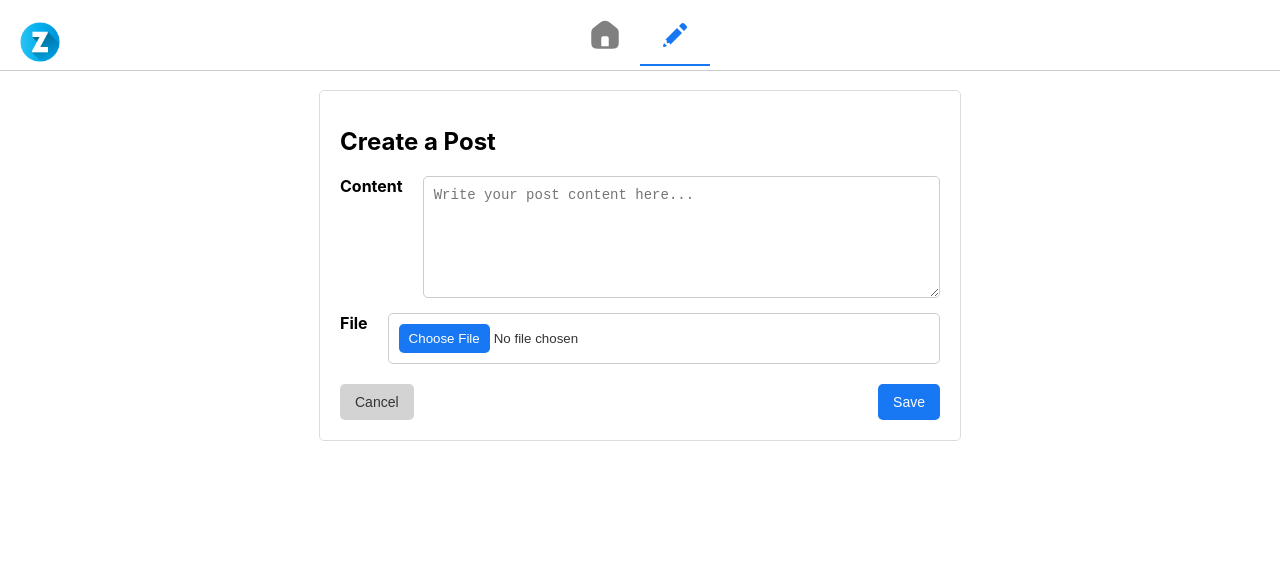
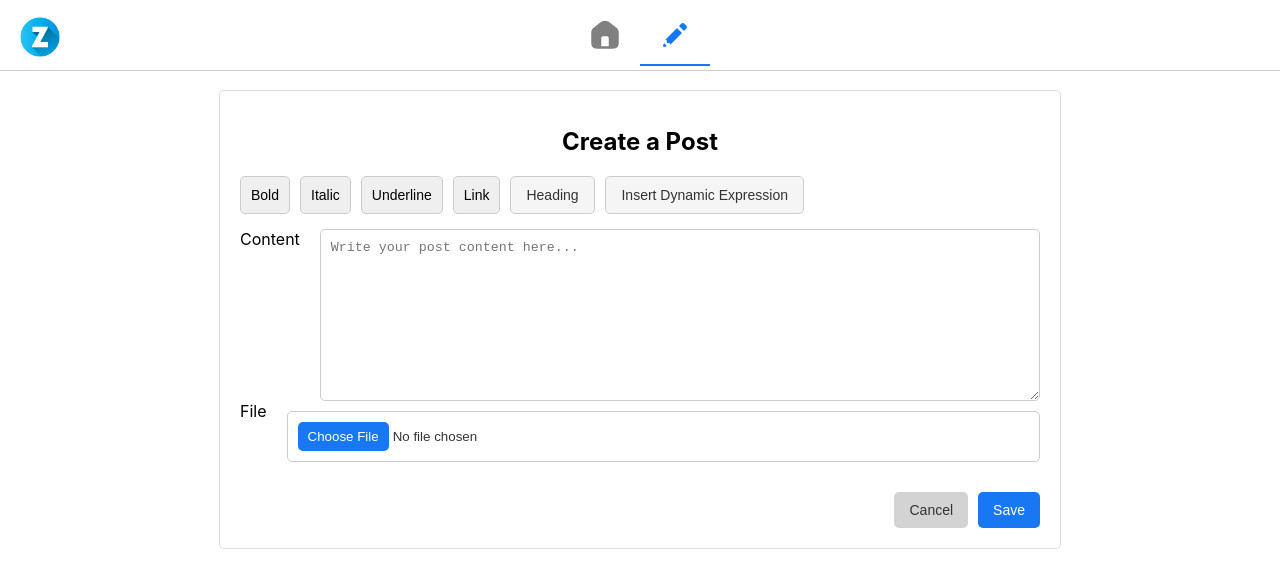
Before and after one commit to EdouardYu/ZeroDay-UI, a React (Vite) app: page /post/edit in a window 1280 px wide. Shown: the top 588 px of the page. Built offline with nearby package versions, Linux system fonts and the light colour scheme; no server answers; sample sign-in values are in the browser's storage.

Commit message:
edit post

```diff
--- a/src/pages/edit-post/EditPost.css
+++ b/src/pages/edit-post/EditPost.css
@@ -1,5 +1,5 @@
 .edit-post-page {
-  max-width: 600px;
+  max-width: 800px;
   margin: 20px auto;
   padding: 20px;
   border: 1px solid #ddd;
@@ -9,59 +9,92 @@
 
 h1 {
   font-size: 24px;
+  text-align: center;
   margin-bottom: 20px;
 }
 
-.form-group {
+.toolbar {
+  display: flex;
+  gap: 10px;
   margin-bottom: 15px;
+  flex-wrap: wrap;
 }
 
-label {
-  font-weight: bold;
-  display: block;
-  margin-bottom: 5px;
+.toolbar button,
+.toolbar select {
+  padding: 10px;
+  font-size: 14px;
+  border: 1px solid #ccc;
+  border-radius: 5px;
+  cursor: pointer;
+}
+
+.toolbar select {
+  appearance: none;
+  -webkit-appearance: none;
+  border: 1px solid #ccc;
+  background-color: #f5f5f5;
+  color: #333;
+  padding: 10px 15px;
+  border-radius: 5px;
+  font-size: 14px;
+  cursor: pointer;
+}
+
+.toolbar select:hover {
+  background-color: #ddd;
+}
+
+.toolbar select:focus {
+  outline: none;
 }
 
 textarea {
   width: 100%;
-  min-height: 100px;
+  min-height: 150px;
   resize: vertical;
   padding: 10px;
   border: 1px solid #ccc;
   border-radius: 5px;
-  font-size: 14px;
 }
 
-.file-upload-container {
-  display: flex;
-  align-items: center;
-  gap: 10px;
+.file-upload-container input[type="file"] {
+  display: block;
+  margin: 10px 0;
 }
 
-img {
+.file-preview-container {
+  text-align: center;
+  margin-top: 15px;
+}
+
+.media-preview {
   max-width: 100%;
-  height: auto;
-  margin-top: 10px;
-  border-radius: 5px;
+  max-height: 300px;
+  object-fit: contain;
+  display: inline-block;
+}
+
+.error {
+  color: red;
+  margin-top: 5px;
+  font-size: 12px;
 }
 
 .edit-post-buttons {
   display: flex;
-  justify-content: space-between;
+  justify-content: flex-end;
+  gap: 10px;
   margin-top: 20px;
-}
-
-button {
-  padding: 10px 15px;
-  font-size: 14px;
-  border: none;
-  border-radius: 5px;
-  cursor: pointer;
 }
 
 .cancel-button {
   background-color: #f5f5f5;
   color: #333;
+  padding: 10px 15px;
+  border: none;
+  border-radius: 5px;
+  cursor: pointer;
 }
 
 .cancel-button:hover {
@@ -71,14 +104,12 @@ button {
 .save-button {
   background-color: #007bff;
   color: white;
+  padding: 10px 15px;
+  border: none;
+  border-radius: 5px;
+  cursor: pointer;
 }
 
 .save-button:hover {
   background-color: #0056b3;
 }
-
-.error {
-  color: red;
-  font-size: 12px;
-  margin-top: 5px;
-}
--- a/src/pages/edit-post/EditPost.tsx
+++ b/src/pages/edit-post/EditPost.tsx
@@ -5,35 +5,37 @@ import {
   ChangeEvent,
   useRef,
 } from "react";
-import { useParams, useNavigate } from "react-router-dom";
+import { useParams, useNavigate, useLocation } from "react-router-dom";
 import PostService, { PostCreationData } from "@/services/PostService";
 import FileService from "@/services/FileService";
 import "@/pages/edit-post/EditPost.css";
 import Loader from "@/components/loader/Loader";
+import axios from "axios";
 
 interface EditablePostProps {
   content: string;
   file_id: number | null;
-  user_id: number;
+  user_id: number | null;
   parent_id?: number;
 }
 
 const initialEditablePost: EditablePostProps = {
   content: "",
   file_id: null,
-  user_id: 0, // This will be set dynamically
+  user_id: null,
   parent_id: undefined,
 };
 
 const EditPost: FunctionComponent = () => {
-  const { id } = useParams<{ id: string }>(); // Parent post ID from URL
+  const { id } = useParams<{ id: string }>();
   const navigate = useNavigate();
+  const location = useLocation();
   const [editablePost, setEditablePost] =
     useState<EditablePostProps>(initialEditablePost);
-  const [postImage, setPostImage] = useState<string>();
+  const [filePreview, setFilePreview] = useState<string | null>(null);
+  const [fileType, setFileType] = useState<string | null>(null);
   const [uploading, setUploading] = useState(false);
   const [isLoading, setIsLoading] = useState(true);
-  const [errors, setErrors] = useState<{ [key: string]: string }>({});
   const [globalError, setGlobalError] = useState<string | null>(null);
   const fileInputRef = useRef<HTMLInputElement | null>(null);
 
@@ -43,15 +45,20 @@ const EditPost: FunctionComponent = () => {
     : null;
 
   useEffect(() => {
+    const urlParams = new URLSearchParams(location.search);
+    const parentId = urlParams.get("parentId");
+
     const fetchParentPost = async () => {
       try {
         setIsLoading(true);
 
-        if (id) {
-          const parentPost = await PostService.getPostById(id);
+        if (parentId) {
           setEditablePost((prevState) => ({
             ...prevState,
-            parent_id: parentPost.id,
+            parent_id: Number(parentId),
+            content: prevState.content.includes("#{reply_to}#")
+              ? prevState.content
+              : `#{reply_to}# ${prevState.content}`,
           }));
         }
 
@@ -62,14 +69,14 @@ const EditPost: FunctionComponent = () => {
           }));
         }
       } catch {
-        setGlobalError("Failed to fetch parent post. Please try again.");
+        setGlobalError("Failed to fetch parent post. Please try again");
       } finally {
         setIsLoading(false);
       }
     };
 
     fetchParentPost();
-  }, [id, currentUserId]);
+  }, [location.search, currentUserId]);
 
   const handleInputChange = (e: ChangeEvent<HTMLTextAreaElement>) => {
     const { value } = e.target;
@@ -80,54 +87,101 @@ const EditPost: FunctionComponent = () => {
     if (!e.target.files || e.target.files.length === 0) return;
 
     const file = e.target.files[0];
+    const mimeType = file.type;
+
+    setGlobalError(null);
+    setFilePreview(null);
+    setFileType(null);
     setUploading(true);
+
     try {
       const uploadedFile = await FileService.uploadFile(file);
       setEditablePost({ ...editablePost, file_id: uploadedFile.id });
 
-      // Preview the uploaded file
-      const imageUrl = URL.createObjectURL(file);
-      setPostImage(imageUrl);
-    } catch {
-      setGlobalError("Failed to upload file. Please try again.");
+      const fileUrl = URL.createObjectURL(file);
+      setFilePreview(fileUrl);
+
+      if (mimeType.startsWith("image/")) {
+        setFileType("image");
+      } else if (mimeType.startsWith("video/")) {
+        setFileType("video");
+      } else {
+        setFileType(null);
+        setGlobalError(
+          "Unsupported file type. Please upload an image or video"
+        );
+      }
+    } catch (error) {
+      if (
+        axios.isAxiosError(error) &&
+        error.response &&
+        error.response.status !== 500
+      )
+        setGlobalError(error.response.data.message);
+      else setGlobalError("Failed to upload file, please try again later");
     } finally {
       setUploading(false);
     }
   };
 
-  const validatePost = () => {
-    const newErrors: { [key: string]: string } = {};
-
-    if (!editablePost.content || editablePost.content.trim().length === 0) {
-      newErrors.content = "Content is required";
-    }
-
-    setErrors(newErrors);
-    return Object.keys(newErrors).length === 0;
-  };
-
   const handleSaveClick = async () => {
     setGlobalError(null);
-
-    if (!validatePost()) return;
 
     try {
       const postData: PostCreationData = {
         content: editablePost.content,
-        fileId: editablePost.file_id || undefined,
-        userId: editablePost.user_id,
-        parentId: editablePost.parent_id,
+        file_id: editablePost.file_id || undefined,
+        user_id: editablePost.user_id!,
+        parent_id: editablePost.parent_id,
       };
 
       await PostService.createPost(postData);
-      navigate("/"); // Redirect to the homepage after creating/updating the post
-    } catch {
-      setGlobalError("Failed to save post. Please try again.");
+      navigate("/");
+    } catch (error) {
+      if (
+        axios.isAxiosError(error) &&
+        error.response &&
+        error.response.status !== 500
+      )
+        setGlobalError(error.response.data.message);
+      else setGlobalError("Failed to create post, please try again later");
     }
   };
 
   const handleCancelClick = () => {
     navigate("/");
+  };
+
+  const applyFormatting = (tag: string) => {
+    setEditablePost((prevState) => ({
+      ...prevState,
+      content: prevState.content + `<${tag}></${tag}>`,
+    }));
+  };
+
+  const insertExpression = (expression: string) => {
+    setEditablePost((prevState) => ({
+      ...prevState,
+      content: prevState.content + expression,
+    }));
+  };
+
+  const renderFilePreview = () => {
+    if (!filePreview || !fileType) return null;
+
+    if (fileType === "image") {
+      return (
+        <img src={filePreview} alt="File Preview" className="media-preview" />
+      );
+    } else if (fileType === "video") {
+      return (
+        <video controls className="media-preview">
+          <source src={filePreview} />
+        </video>
+      );
+    }
+
+    return null;
   };
 
   if (isLoading) {
@@ -137,6 +191,40 @@ const EditPost: FunctionComponent = () => {
   return (
     <div className="edit-post-page">
       <h1>{id ? "Reply to Post" : "Create a Post"}</h1>
+      <div className="toolbar">
+        <button onClick={() => applyFormatting("b")}>Bold</button>
+        <button onClick={() => applyFormatting("i")}>Italic</button>
+        <button onClick={() => applyFormatting("u")}>Underline</button>
+        <button
+          onClick={() => insertExpression('<a href="https://example.com"></a>')}
+        >
+          Link
+        </button>
+        <select
+          onChange={(e) => applyFormatting(e.target.value)}
+          defaultValue=""
+        >
+          <option value="" disabled>
+            Heading
+          </option>
+          <option value="h1">H1</option>
+          <option value="h2">H2</option>
+          <option value="h3">H3</option>
+          <option value="h4">H4</option>
+          <option value="h5">H5</option>
+          <option value="h6">H6</option>
+        </select>
+        <select
+          onChange={(e) => insertExpression(e.target.value)}
+          defaultValue=""
+        >
+          <option value="" disabled>
+            Insert Dynamic Expression
+          </option>
+          <option value="#{username}#">Username</option>
+          <option value="#{current_date}#">Current Date</option>
+        </select>
+      </div>
       <div className="form-group">
         <label>Content</label>
         <textarea
@@ -144,21 +232,22 @@ const EditPost: FunctionComponent = () => {
           onChange={handleInputChange}
           placeholder="Write your post content here..."
         />
-        {errors.content && <span className="error">{errors.content}</span>}
       </div>
       <div className="form-group">
         <label>File</label>
         <div className="file-upload-container">
           <input
             type="file"
-            accept="image/*"
+            accept="image/*,video/*"
             onChange={handleFileChange}
             ref={fileInputRef}
             disabled={uploading}
           />
         </div>
-        {postImage && <img src={postImage} alt="Post Media" />}
       </div>
+      {renderFilePreview() && (
+        <div className="file-preview-container">{renderFilePreview()}</div>
+      )}
       {globalError && <div className="error">{globalError}</div>}
       <div className="edit-post-buttons">
         <button className="cancel-button" onClick={handleCancelClick}>
--- a/src/pages/profile/Profile.tsx
+++ b/src/pages/profile/Profile.tsx
@@ -270,6 +270,8 @@ const Profile: FunctionComponent = () => {
   };
 
   const handleSaveClick = async () => {
+    setErrors({});
+    setUploadError(null);
     setGlobalError(null);
     if (!validateProfile()) return;
 
@@ -302,6 +304,7 @@ const Profile: FunctionComponent = () => {
   const handleCancelClick = () => {
     setGlobalError(null);
     setErrors({});
+    setUploadError(null);
     setEditableProfile({ ...profile, picture_id: null });
     setIsEditing(false);
   };
--- a/src/services/PostService.ts
+++ b/src/services/PostService.ts
@@ -2,9 +2,9 @@ import axiosInstance from "@/services/axiosConfig";
 
 export interface PostCreationData {
   content?: string;
-  fileId?: number;
-  userId: number;
-  parentId?: number;
+  file_id?: number;
+  user_id: number;
+  parent_id?: number;
 }
 
 export interface PostModificationData {
```
